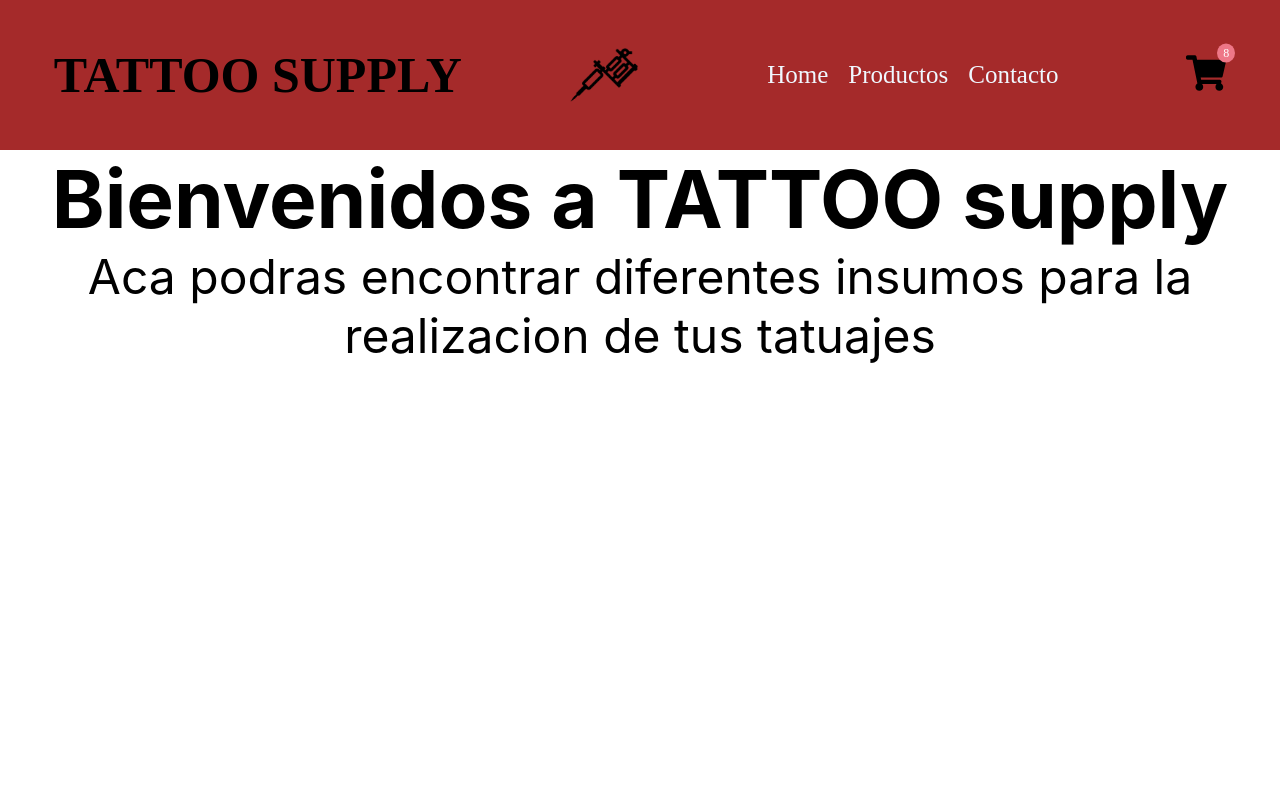
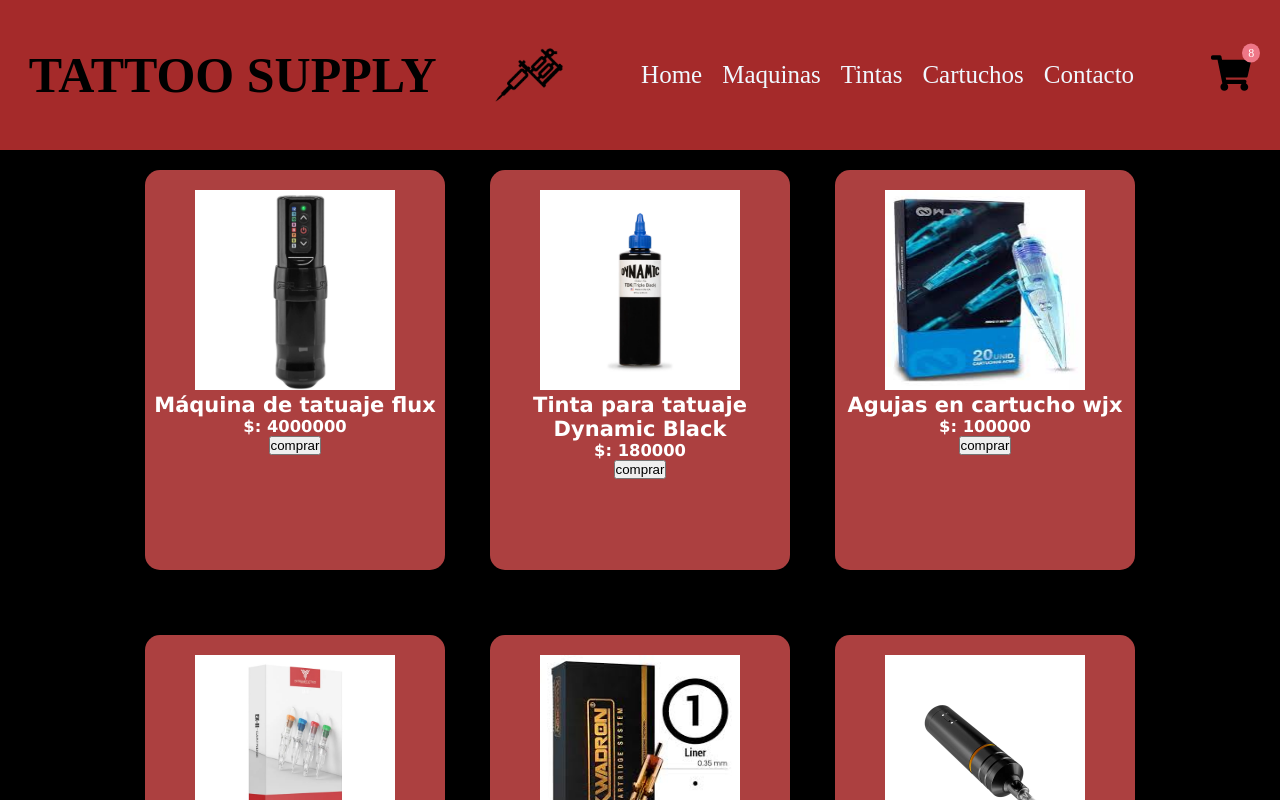
Before and after one commit to juancarlosrios268/entrega-react_juanCarlosRios, a React (Vite) app: page / in a window 1280 px wide. Shown: the top 800 px of the page. Built offline with nearby package versions, Linux system fonts and the light colour scheme.

Commit message:
commit categorias filtradas

```diff
--- a/src/App.jsx
+++ b/src/App.jsx
@@ -6,6 +6,9 @@
 import DetalleProducto from './components/DetalleProducto'
 import Home from './components/Home'
 import Contacto from './components/Contacto'
+import Maquinas from './paginas/Maquinas'
+import Tintas from './paginas/Tintas'
+import Cartuchos from './paginas/Cartuchos'
 
 
 
@@ -18,9 +21,11 @@
       <BrowserRouter>
           <Routes>
               <Route path="/" element={<NavBar/>}>
-                <Route index element={<Home/>}/>
-                <Route path="ItemlistContainer" element={<ItemListContainer/>}/>
+                <Route index element={<ItemListContainer/>}/>
                 <Route path="ItemListContainer/:id" element={<DetalleProducto/>}/>
+                <Route path="Maquinas" element={<Maquinas/>}/>
+                <Route path="Tintas" element={<Tintas/>}/>
+                <Route path="Cartuchos" element={<Cartuchos/>}/>
                 <Route path="Contacto" element={<Contacto/>}/>
               </Route>
           </Routes>
--- a/src/components/Home.jsx
+++ b/src/components/Home.jsx
@@ -1,9 +1,7 @@
 import "./style.css"
 function Home(){
     return (
-        <div className="home">
-            <h1 className="tituloHome">Bienvenidos a TATTOO supply</h1>
-            <p className="parrafoHome">Aca podras encontrar diferentes insumos para la realizacion de tus tatuajes</p>
+        <div>
         </div>
     )
 }
--- a/src/components/NavBar.jsx
+++ b/src/components/NavBar.jsx
@@ -13,7 +13,13 @@
               <Link to={"/"}>Home</Link>
             </li>
             <li className="listaItem">
-              <Link to={"ItemListContainer"}>Productos</Link>
+              <Link to={"Maquinas"}>Maquinas</Link>
+             </li>
+             <li className="listaItem">
+              <Link to={"Tintas"}>Tintas</Link>
+             </li>
+             <li className="listaItem">
+              <Link to={"Cartuchos"}>Cartuchos</Link>
              </li>
              <li className="listaItem">
               <Link to={"Contacto"}>Contacto</Link>
--- a/src/components/itemDetailContainer.jsx
+++ b/src/components/itemDetailContainer.jsx
@@ -5,6 +5,7 @@
 
 function itemDetailContainer({nombre,precio,id,imagen}) {
   return (
+
     <Link to={`/ItemListContainer/${id}`} className="card">
     <img className="img" src={imagen}/>
     <h2>{nombre}</h2>
--- /dev/null
+++ b/src/paginas/Cartuchos.jsx
@@ -0,0 +1,19 @@
+import productos from "../productos"
+import ItemDetailContainer from "../components/itemDetailContainer"
+
+function Cartuchos() {
+
+  return (
+    <div id="container">
+      {productos.map(prod =>{
+        if( prod.categoria === "cartuchos") {
+          return (
+            <ItemDetailContainer key ={prod.id} {...prod} />
+          )
+        }
+      })}
+    </div>
+  )
+}
+
+export default Cartuchos
--- /dev/null
+++ b/src/paginas/Maquinas.jsx
@@ -0,0 +1,19 @@
+import productos from "../productos"
+import ItemDetailContainer from "../components/itemDetailContainer"
+
+function Maquinas() {
+
+  return (
+    <div id="container">
+      {productos.map(prod =>{
+        if( prod.categoria === "maquina") {
+          return (
+            <ItemDetailContainer key ={prod.id} {...prod} />
+          )
+        }
+      })}
+    </div>
+  )
+}
+
+export default Maquinas
--- /dev/null
+++ b/src/paginas/Tintas.jsx
@@ -0,0 +1,15 @@
+import productos from "../productos"
+import ItemDetailContainer from "../components/itemDetailContainer"
+
+function Tintas() {
+
+  return (
+    <div id="container">
+      {
+        productos.map(prod => prod.categoria === "tinta" && <ItemDetailContainer key ={prod.id} {...prod} />)
+      }
+    </div>
+  )
+}
+
+export default Tintas
```
